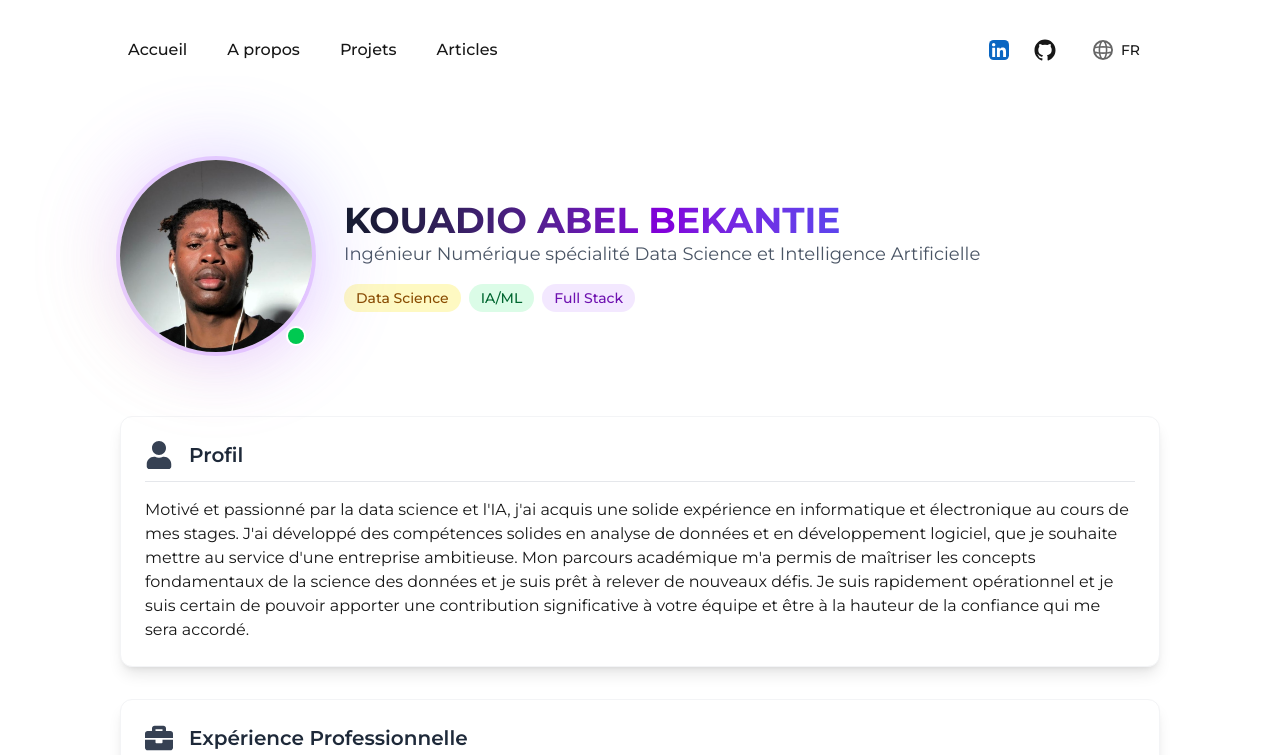
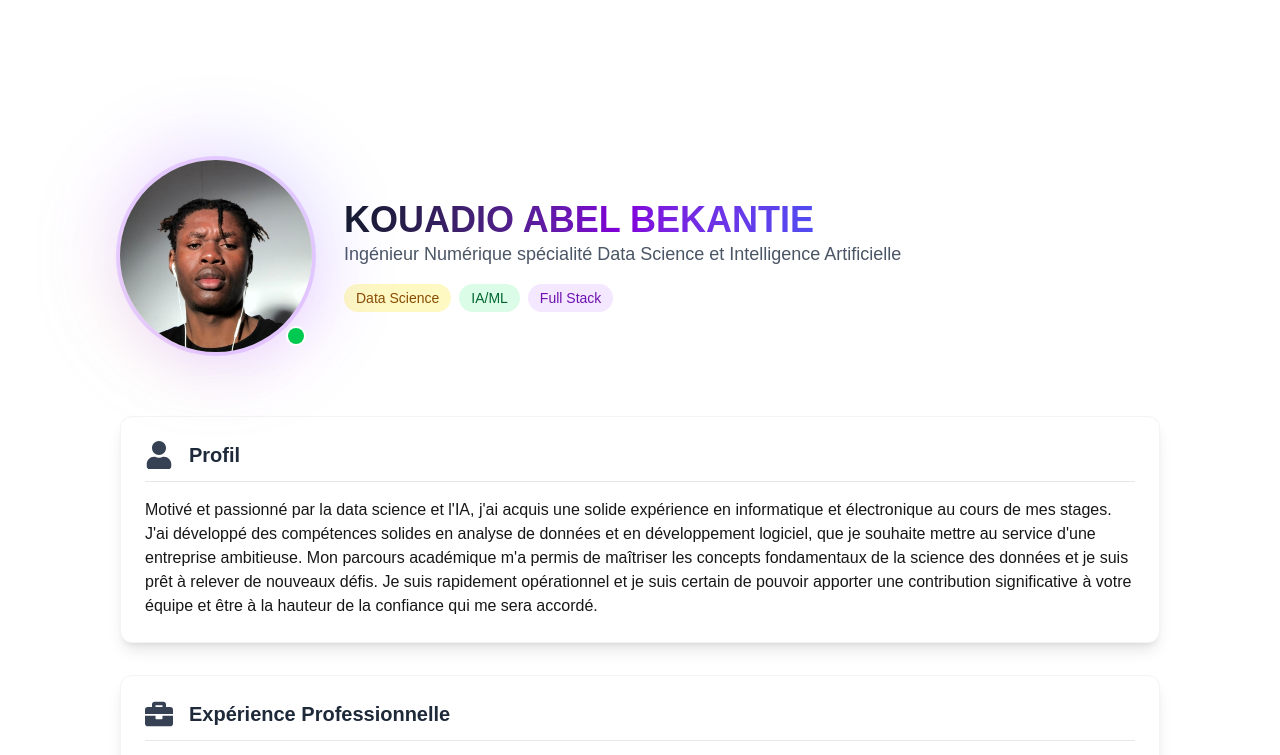
Before and after one commit to Abelkouadio95/portfolio, a Next.js app: page /about in a window 1280 px wide. Shown: the top 755 px of the page. Built offline with nearby package versions, Linux system fonts and the light colour scheme.

Commit message:
layout app

```diff
--- a/src/app/layout.tsx
+++ b/src/app/layout.tsx
@@ -1,34 +1,20 @@
-import type { Metadata } from "next";
-import { Montserrat} from "next/font/google";
-import "./globals.css";
-import {Navbar} from "@/components/layout/navbar";
-import { Footer } from "@/components/layout/footer";
+import type { Metadata } from 'next'
+import './globals.css'
 
-const montserrat = Montserrat({
-  subsets: ["latin"],
-  variable: "--font-mont"
-});
 
 export const metadata: Metadata = {
-  title: "Create Next App",
-  description: "Generated by create next app",
-};
+  title: 'Portfolio - Abel Kouadio',
+  description: 'Data Scientist & Full Stack Developer',
+}
 
 export default function RootLayout({
   children,
-}: Readonly<{
-  children: React.ReactNode;
-}>) {
+}: {
+  children: React.ReactNode
+}) {
   return (
-    <html lang="en">
-      <body
-        className= {montserrat.className}
-      >
-        <Navbar></Navbar>
-        <main> {children} </main>
-        <Footer></Footer>
-
-      </body>
+    <html>
+      <body>{children}</body>
     </html>
-  );
+  )
 }
```
